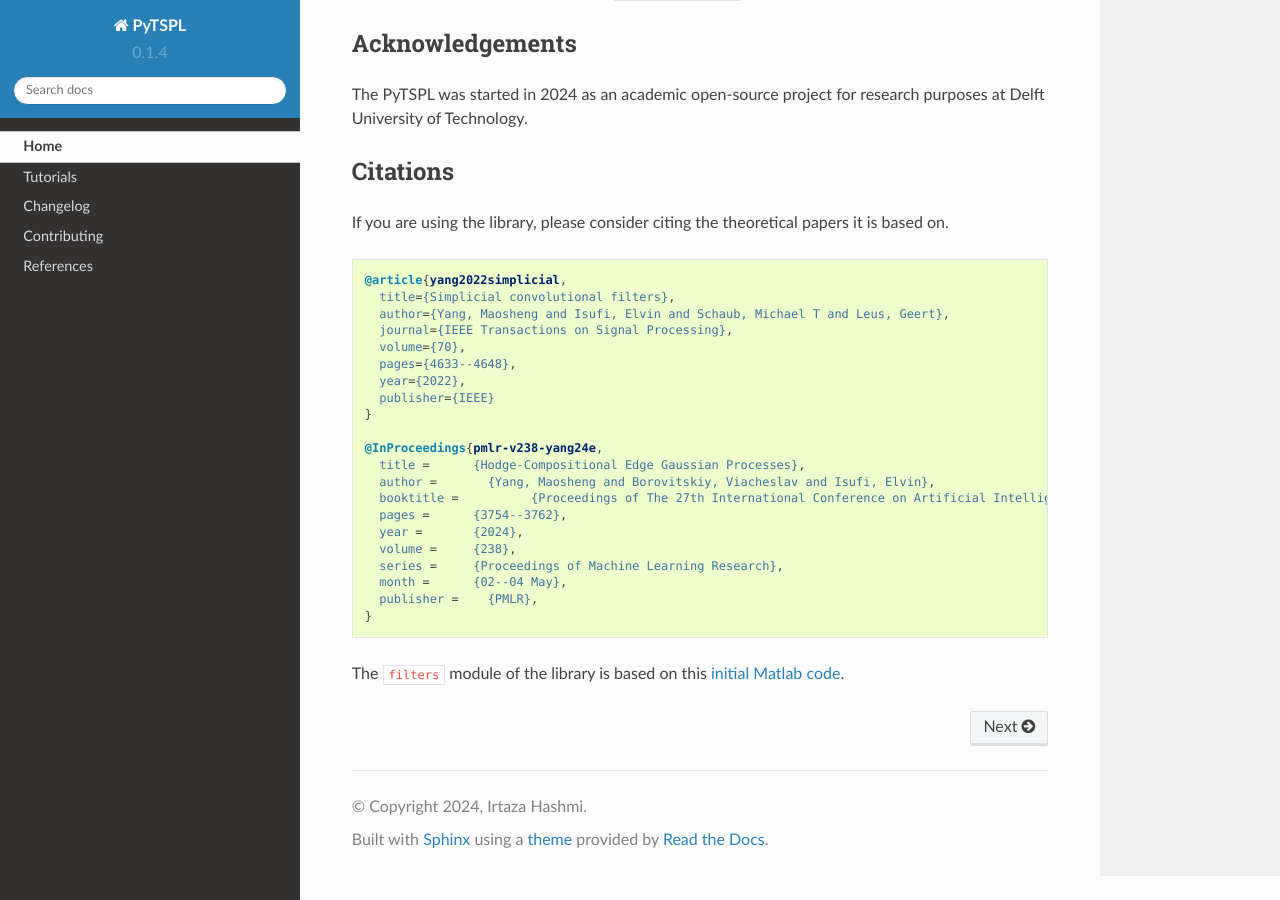
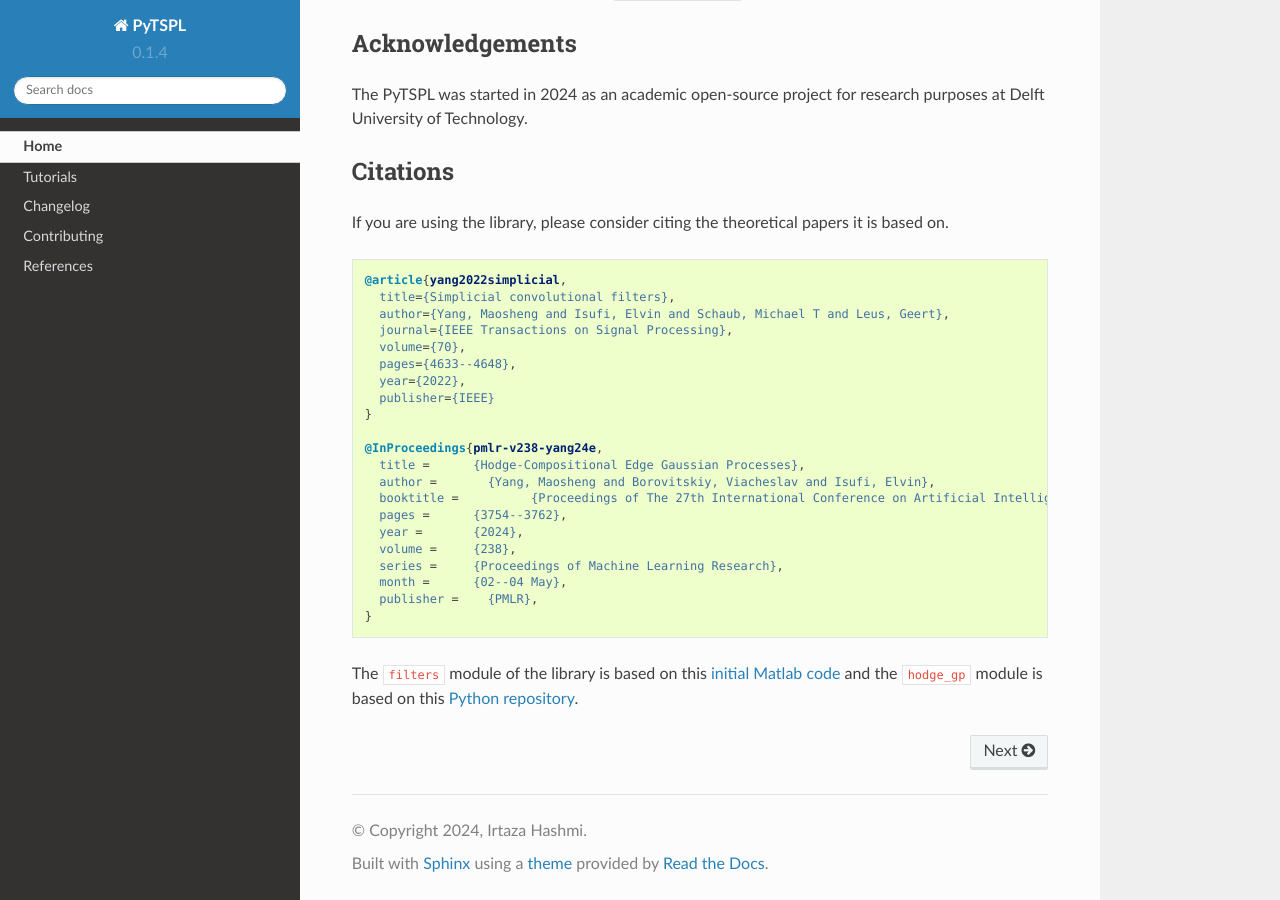
Before and after one commit to irtazahashmi/pytspl, a Sphinx documentation site: the page built from doc/index.rst, in a window 1280 px wide and 900 px high, scrolled down 4295 px. Built offline with Sphinx 7.4.7 and the Read the Docs theme 2.0.0, drawn with Linux system fonts in a browser that asks for light colours.

```diff
--- a/README.rst
+++ b/README.rst
@@ -208,4 +208,5 @@
   }
 
 
-The ``filters`` module of the library is based on this `initial Matlab code <https://github.com/cookbook-ms/simplicial_convolutions/>`_.
+The ``filters`` module of the library is based on this `initial Matlab code <https://github.com/cookbook-ms/simplicial_convolutions/>`_
+and the ``hodge_gp`` module is based on this `Python repository <https://github.com/cookbook-ms/Hodge-Edge-GP/>`_.
--- a/doc/references.rst
+++ b/doc/references.rst
@@ -6,10 +6,9 @@
 
 - :cite:t:`barbarossa_et_al`
 - :cite:t:`Jia_2019`
-- :cite:t:`pmlr-v238-yang24e`
+- :cite:t:`pmlr-v238-yang24e` - `Python repository <https://github.com/cookbook-ms/Hodge-Edge-GP/>`_.
 - :cite:t:`yang2022_stf`
-- :cite:t:`yang2022simplicial` - The filters module of the library is based on this
-- `initial Matlab code <https://github.com/cookbook-ms/simplicial_convolutions/>`_.
+- :cite:t:`yang2022simplicial` - `Matlab repository <https://github.com/cookbook-ms/simplicial_convolutions/>`_.
 
 
 .. bibliography:: references.bib
```
